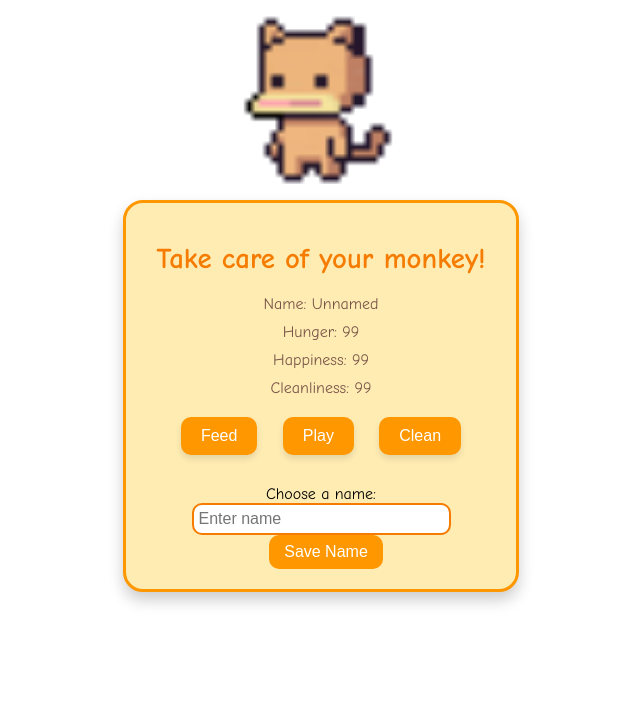
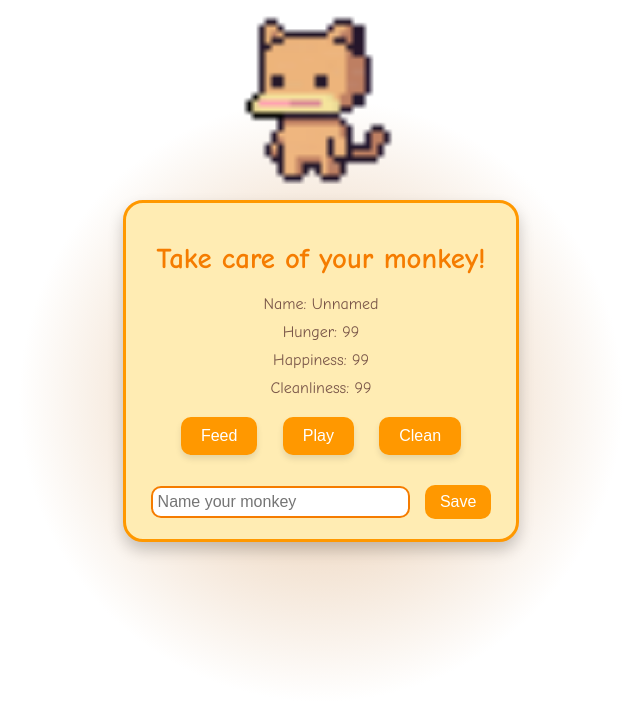
Before and after one commit to AlfieTerryyy/millie, a plain HTML site: page pet/index.html in a window 1280 px wide. Shown: the whole page, without its empty margins (319-959 px from the left). Drawn offline with Linux system fonts and the light colour scheme.

Commit message:
Update index.html

```diff
--- a/pet/index.html
+++ b/pet/index.html
@@ -7,6 +7,8 @@
     <link rel="stylesheet" href="style.css">
 </head>
 <body>
+    <div id="background"></div> <!-- Custom background -->
+
     <div class="game-container">
         <!-- Monkey UI -->
         <div id="monkey">
@@ -28,9 +30,8 @@
                 <button id="cleanBtn">Clean</button>
             </div>
             <div class="name-input">
-                <label for="nameInput">Choose a name:</label>
-                <input type="text" id="nameInput" placeholder="Enter name">
-                <button id="saveNameBtn">Save Name</button>
+                <input type="text" id="nameInput" placeholder="Name your monkey">
+                <button id="saveNameBtn">Save</button>
             </div>
         </div>
     </div>
```
